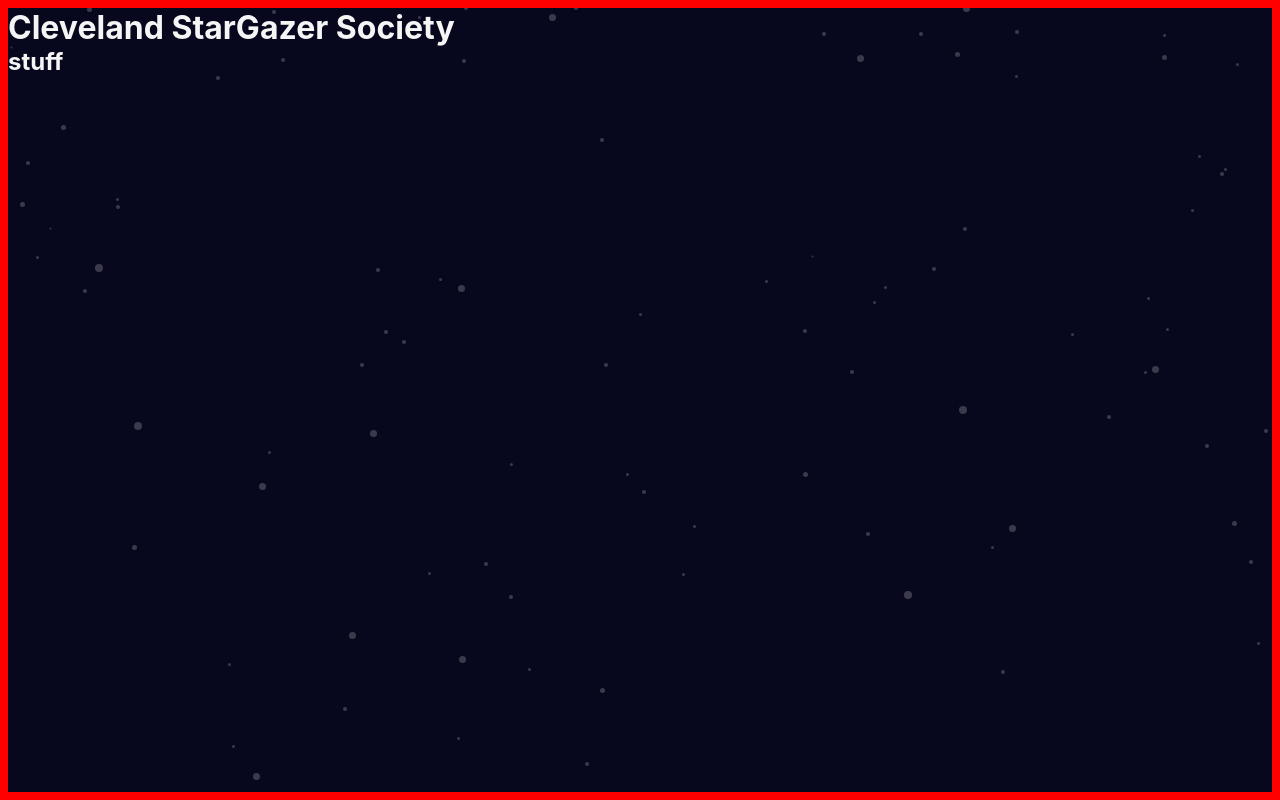
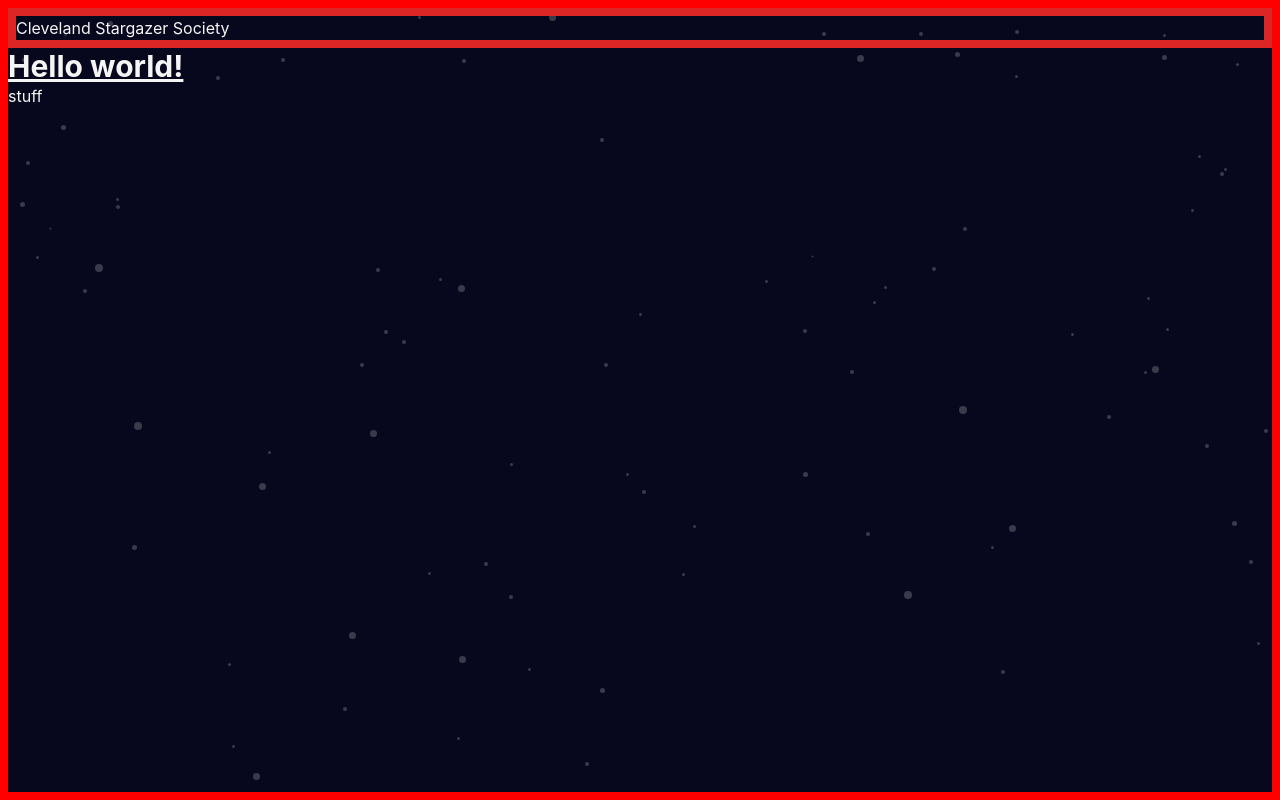
Before and after one commit to abiodunfreeman/cleveland_stargazer_society, a Next.js app: page / in a window 1280 px wide. Built offline with nearby package versions, Linux system fonts and the light colour scheme.

Commit message:
installed tailwind / made Header component

```diff
--- /dev/null
+++ b/components/Header.tsx
@@ -0,0 +1,10 @@
+import type { NextPage } from 'next';
+
+export const Header: NextPage = () => {
+  return (
+    <header className="border-8 border-red-600">
+      <h1>Cleveland Stargazer Society</h1>
+    </header>
+  );
+};
+export default Header;
--- a/package.json
+++ b/package.json
@@ -17,8 +17,11 @@
     "@types/node": "18.0.6",
     "@types/react": "18.0.15",
     "@types/react-dom": "18.0.6",
+    "autoprefixer": "^10.4.7",
     "eslint": "8.20.0",
     "eslint-config-next": "12.2.3",
+    "postcss": "^8.4.14",
+    "tailwindcss": "^3.1.6",
     "typescript": "4.7.4"
   }
 }
--- a/pages/index.tsx
+++ b/pages/index.tsx
@@ -1,21 +1,19 @@
 import type { NextPage } from 'next';
 import Head from 'next/head';
-import Image from 'next/image';
 import styles from '../styles/Home.module.css';
-
+import Header from '../components/Header';
 const Home: NextPage = () => {
   return (
     <div className={styles.container}>
       <Head>
-        <title>Create Next App</title>
+        <title>Cleveland Stargazers</title>
         <meta name="description" content="Generated by create next app" />
         <link rel="icon" href="/favicon.ico" />
       </Head>
 
-      <header>
-        <h1>Cleveland StarGazer Society</h1>
-      </header>
+      <Header />
       <main>
+        <h1 className="text-3xl font-bold underline">Hello world!</h1>
         <h2>stuff</h2>
       </main>
     </div>
--- /dev/null
+++ b/postcss.config.js
@@ -0,0 +1,6 @@
+module.exports = {
+  plugins: {
+    tailwindcss: {},
+    autoprefixer: {},
+  },
+}
--- a/styles/Home.module.css
+++ b/styles/Home.module.css
@@ -3,3 +3,6 @@
   min-height: 100vh;
   width: 100vw;
 }
+.header {
+  border: 3px solid white;
+}
--- a/styles/globals.css
+++ b/styles/globals.css
@@ -1,3 +1,7 @@
+@tailwind base;
+@tailwind components;
+@tailwind utilities;
+
 html,
 body {
   font-family: -apple-system, BlinkMacSystemFont, Segoe UI, Roboto, Oxygen,
--- /dev/null
+++ b/tailwind.config.js
@@ -0,0 +1,11 @@
+/** @type {import('tailwindcss').Config} */
+module.exports = {
+  content: [
+    './pages/**/*.{js,ts,jsx,tsx}',
+    './components/**/*.{js,ts,jsx,tsx}',
+  ],
+  theme: {
+    extend: {},
+  },
+  plugins: [],
+};
```
Also changed, not shown: 1 other file (tests, documents, lock files or other folders).
